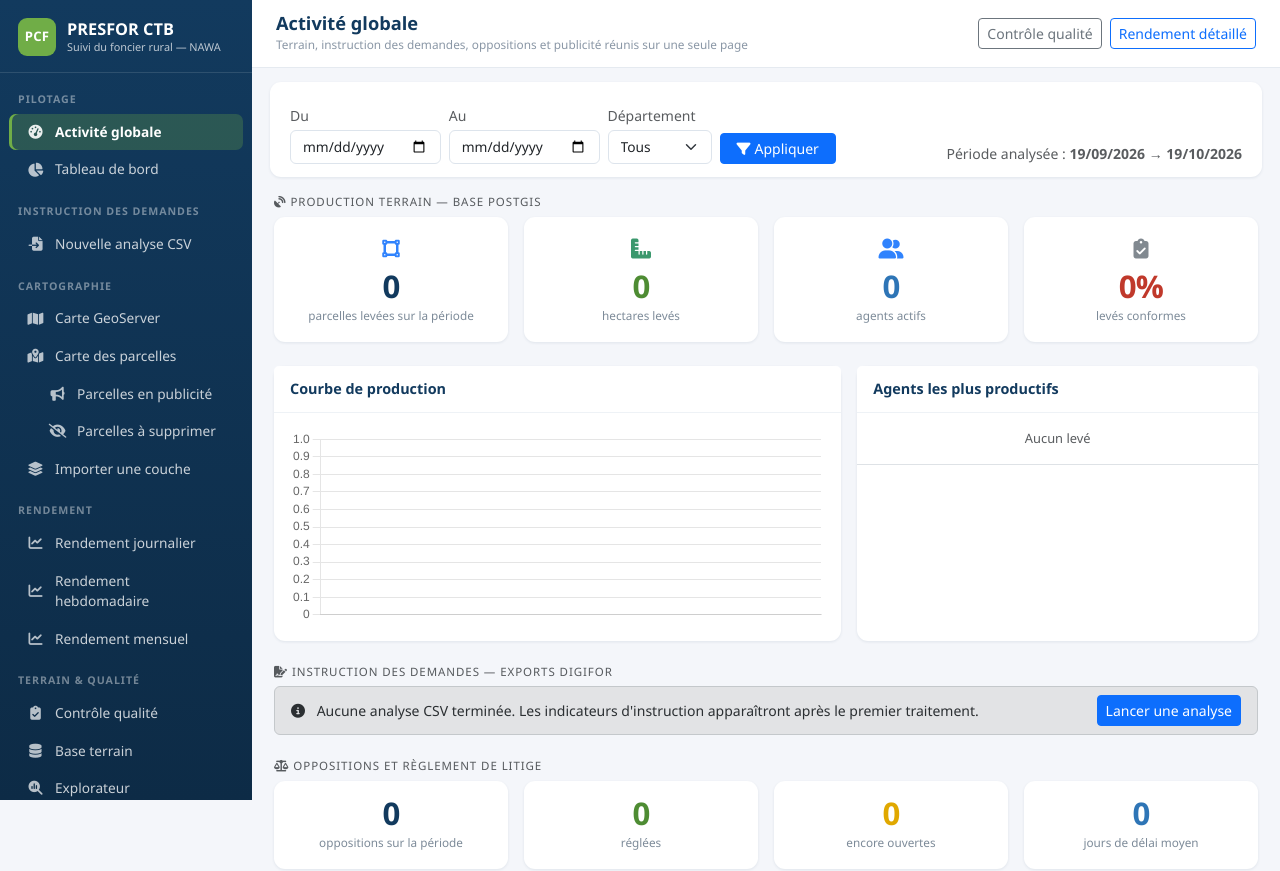
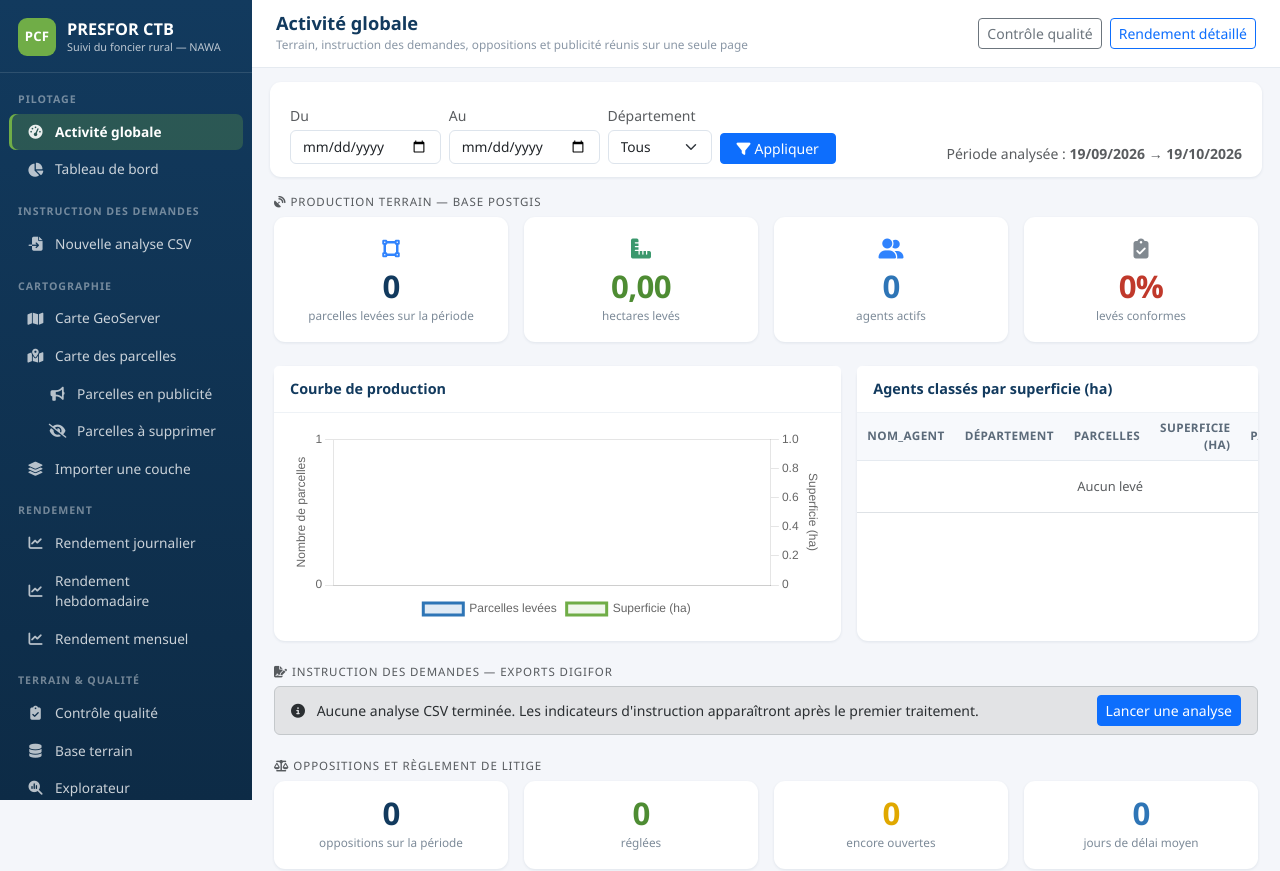
Before and after one commit to ctbnawa-collab/presfor-ctb-platform, a Django app: page /terrain/global/ in a window 1280 px wide. Shown: the top 871 px of the page. Run offline with Django 5.2, Linux system fonts and the light colour scheme; the visitor is signed in with stand-in values (Sample User, id 1); data that the repository does not hold is empty; some libraries are stand-ins or nearby versions.

Commit message:
Afficher les superficies dans le graphique et les statistiques de l’activité globale

```diff
--- a/terrain/templates/terrain/global.html
+++ b/terrain/templates/terrain/global.html
@@ -20,7 +20,7 @@
     <div class="val">{{ nb_leves }}</div><div class="lbl">parcelles levées sur la période</div></div></div>
   <div class="col-6 col-lg-3"><div class="card card-metric vert">
     <div class="ico text-success"><i class="fa fa-ruler-combined"></i></div>
-    <div class="val">{{ surface_levee|floatformat:0 }}</div><div class="lbl">hectares levés</div></div></div>
+    <div class="val">{{ surface_levee|floatformat:2 }}</div><div class="lbl">hectares levés</div></div></div>
   <div class="col-6 col-lg-3"><div class="card card-metric bleu2">
     <div class="ico text-primary"><i class="fa fa-user-group"></i></div>
     <div class="val">{{ nb_agents_actifs }}</div><div class="lbl">agents actifs</div></div></div>
@@ -35,15 +35,17 @@
     <div class="card-body"><canvas id="graphProd" height="110"></canvas></div>
   </div></div>
   <div class="col-lg-5"><div class="card h-100">
-    <div class="card-header">Agents les plus productifs</div>
+    <div class="card-header">Agents classés par superficie (ha)</div>
     <div class="card-body p-0">
       <table class="table table-sm tbl-sm mb-0">
+        <thead><tr><th>nom_agent</th><th>Département</th><th class="text-end">Parcelles</th><th class="text-end">Superficie (ha)</th><th class="text-end">Parcelles/jour</th></tr></thead>
         <tbody>{% for a in top_agents %}
         <tr><td>{% if a.agent %}<a href="{% url 'rendement_agent' a.agent.pk %}">{{ a.nom }}</a>{% else %}<span class="text-muted">{{ a.nom }}</span>{% endif %}</td>
             <td><span class="badge-dept dept-{{ a.departement }}">{{ a.departement }}</span></td>
             <td class="text-end fw-semibold">{{ a.nb_parcelles }}</td>
+            <td class="text-end fw-semibold text-success">{{ a.surface_ha|floatformat:2 }}</td>
             <td class="text-end small text-muted">{{ a.moyenne_jour }}/j</td></tr>
-        {% empty %}<tr><td class="text-center text-muted py-3">Aucun levé</td></tr>{% endfor %}</tbody>
+        {% empty %}<tr><td colspan="5" class="text-center text-muted py-3">Aucun levé</td></tr>{% endfor %}</tbody>
       </table>
     </div>
   </div></div>
@@ -154,12 +156,14 @@
 
 {% block extra_js %}
 {% if terrain_ok %}
+{{ graph_surfaces|json_script:"global-surfaces" }}
 <script>
 new Chart(document.getElementById('graphProd'), {
   type:'line',
   data:{labels:{{ graph_jours|safe }}, datasets:[{label:'Parcelles levées', data:{{ graph_leves|safe }},
-        borderColor:'#2E75B6', backgroundColor:'rgba(46,117,182,.14)', fill:true, tension:.3, pointRadius:2}]},
-  options:{responsive:true, plugins:{legend:{display:false}}, scales:{y:{beginAtZero:true}}}
+        borderColor:'#2E75B6', backgroundColor:'rgba(46,117,182,.14)', fill:true, tension:.3, pointRadius:2,yAxisID:'y'},
+        {label:'Superficie (ha)',data:JSON.parse(document.getElementById('global-surfaces').textContent),borderColor:'#70AD47',backgroundColor:'rgba(112,173,71,.10)',tension:.3,pointRadius:2,yAxisID:'ySurface'}]},
+  options:{responsive:true, plugins:{legend:{position:'bottom'},tooltip:{mode:'index',intersect:false,callbacks:{label:c=>c.dataset.label+': '+new Intl.NumberFormat('fr-FR',{maximumFractionDigits:2}).format(c.parsed.y)+(c.dataset.yAxisID==='ySurface'?' ha':'')}}}, scales:{y:{beginAtZero:true,title:{display:true,text:'Nombre de parcelles'},ticks:{precision:0}},ySurface:{position:'right',beginAtZero:true,title:{display:true,text:'Superficie (ha)'},grid:{drawOnChartArea:false}}}}
 });
 </script>
 {% endif %}
--- a/terrain/views.py
+++ b/terrain/views.py
@@ -665,13 +665,15 @@ def global_activite(request):
             'nb_levesconformes': sum(1 for l in parcelles if l['conforme']),
             'depts_terrain': rdt.par_departement(parcelles),
             'jours': rdt.par_jour(parcelles),
-            'top_agents': rdt.par_agent(parcelles, _agents_index(),
-                                        settings.OBJECTIF_JOURNALIER_DEFAUT)[:8],
+            'top_agents': sorted(
+                rdt.par_agent(parcelles, _agents_index(), settings.OBJECTIF_JOURNALIER_DEFAUT),
+                key=lambda a: (-a['surface_ha'], -a['nb_parcelles'], a['nom']))[:8],
         })
         contexte['taux_conformite'] = round(
             contexte['nb_levesconformes'] / len(parcelles) * 100, 1) if parcelles else 0
         contexte['graph_jours'] = json.dumps(
             [j['jour'].strftime('%d/%m') for j in contexte['jours']])
+        contexte['graph_surfaces'] = [j['surface_ha'] for j in contexte['jours']]
         contexte['graph_leves'] = json.dumps(
             [j['nb_parcelles'] for j in contexte['jours']])
     except PostgisIndisponible as exc:
```
